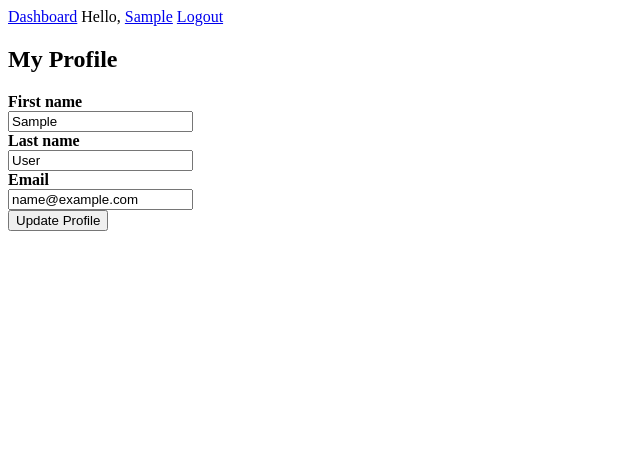
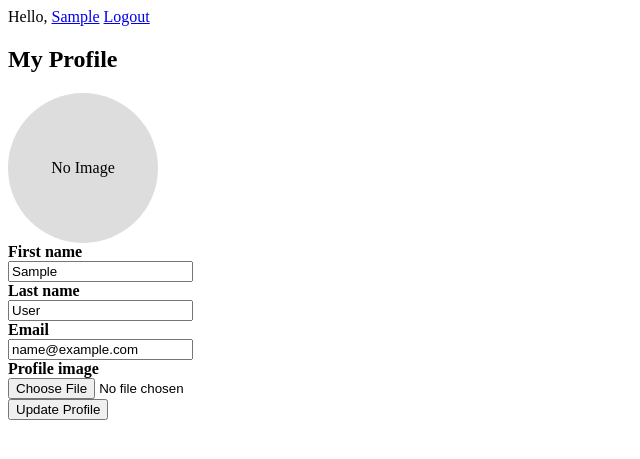
Before and after one commit to jtutor26/video_chat, a Django app: page /profile/ in a window 1280 px wide. Shown: the top 459 px of the page, without its empty margins (0-640 px from the left). Run offline with Django 5.2, Linux system fonts and the light colour scheme; the visitor is signed in with stand-in values (Sample User, id 1).

Commit message:
Added profile picture

```diff
--- a/config/templates/base.html
+++ b/config/templates/base.html
@@ -4,7 +4,7 @@
 </head>
 <body>
     <nav>
-        <a href="{%url 'dashboard'%}">Dashboard</a> <!--NEED TO CREATE DASHBOARD-->
+
         {% if user.is_authenticated %}
             <span>Hello, <a href="{% url 'profile' %}">{{ user.first_name }}</a></span> <!--NEED TO CHANGE THIS TO A 'Edit Account' BUTTON-->
             <a href="{% url 'logout' %}">Logout</a>
--- a/config/urls.py
+++ b/config/urls.py
@@ -16,8 +16,13 @@ Including another URLconf
 """
 from django.contrib import admin
 from django.urls import path, include
+from django.conf import settings
+from django.conf.urls.static import static
 
 urlpatterns = [
     path('', include('users.urls')),
     path('admin/', admin.site.urls),
 ]
+
+if settings.DEBUG:
+    urlpatterns += static(settings.MEDIA_URL, document_root=settings.MEDIA_ROOT)
--- a/users/forms.py
+++ b/users/forms.py
@@ -21,7 +21,7 @@ class CustomAuthenticationForm(AuthenticationForm):
 class UserUpdateForm(forms.ModelForm):
     class Meta:
         model = CustomUser
-        fields = ('first_name', 'last_name', 'email')
+        fields = ('first_name', 'last_name', 'email', 'profile_image')
 
     def __init__(self, *args, **kwargs):
         super(UserUpdateForm, self).__init__(*args, **kwargs)
--- a/users/models.py
+++ b/users/models.py
@@ -23,6 +23,7 @@ class CustomUser(AbstractBaseUser, PermissionsMixin):
     email = models.EmailField(unique=True)
     first_name = models.CharField(max_length=30)
     last_name = models.CharField(max_length=30)
+    profile_image = models.ImageField(upload_to='profile_images/', blank=True, null=True)
 
     # more admin-related fields
     is_active = models.BooleanField(default=True)
--- a/users/templates/users/profile.html
+++ b/users/templates/users/profile.html
@@ -3,6 +3,14 @@
 
 {% block content %}
     <h2>My Profile</h2>
+
+    {% if user.profile_image %}
+        <img src="{{ user.profile_image.url }}" alt="Profile Picture" style="width: 150px; height: 150px; object-fit: cover; border-radius: 50%;">
+    {% else %}
+        <div style="width: 150px; height: 150px; background-color: #ddd; border-radius: 50%; display: flex; align-items: center; justify-content: center;">
+            No Image
+        </div>
+    {% endif %}
 
     {% if messages %}
         {% for message in messages %}
@@ -13,7 +21,7 @@
     {% endif %}
 
     <div>
-        <form method="post">
+        <form method="post" enctype="multipart/form-data">
             {% csrf_token %}
 
             {% for field in form %}
--- a/users/views.py
+++ b/users/views.py
@@ -43,7 +43,7 @@ def logout_view(request):
 @login_required
 def profile_view(request):
     if request.method == 'POST':
-        form = UserUpdateForm(request.POST, instance=request.user)
+        form = UserUpdateForm(request.POST, request.FILES, instance=request.user)
         if form.is_valid():
             form.save()
             messages.success(request, 'Your profile has been updated!')
```
Also changed, not shown: config/settings.py (+10 -0 lines), users/migrations/0002_customuser_profile_image.py (added).
